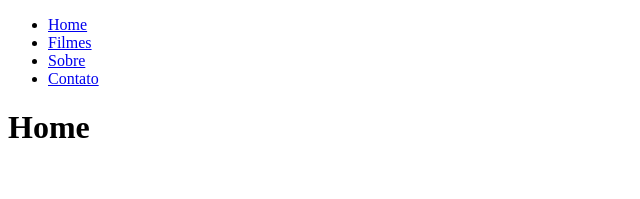
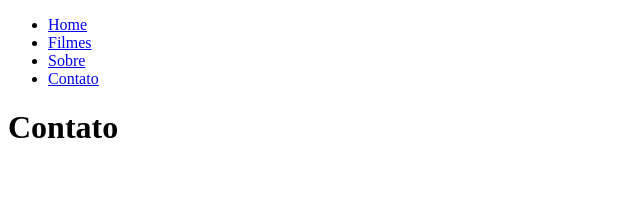
Before and after one commit to moondev94/projeto-modulo3-squad1, a React (Create React App) app: page /Contato in a window 1280 px wide. Shown: the top 199 px of the page, without its empty margins (0-640 px from the left). Built offline with nearby package versions, Linux system fonts and the light colour scheme; a web font is replaced by a local one.

Commit message:
Update Contato.jsx

```diff
--- a/src/view/Contato.jsx
+++ b/src/view/Contato.jsx
@@ -1,5 +1,5 @@
 const Contato = () => {
-    return <h1>Home</h1>;
+    return <h1>Contato</h1>;
   };
 
   export default Contato;
```
